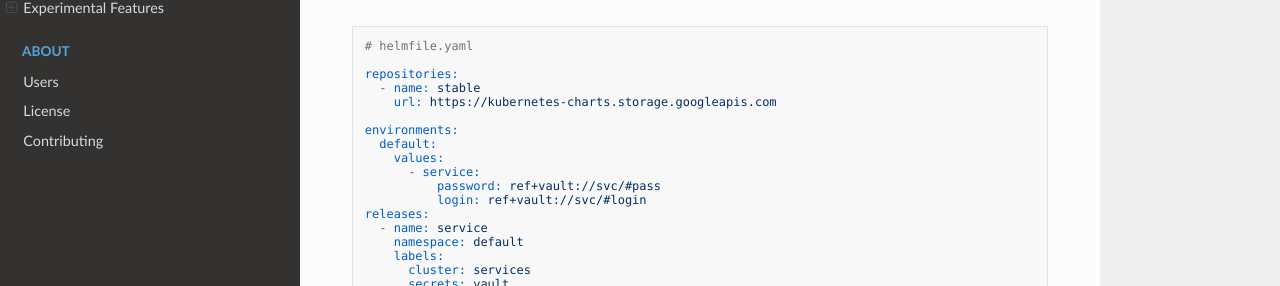
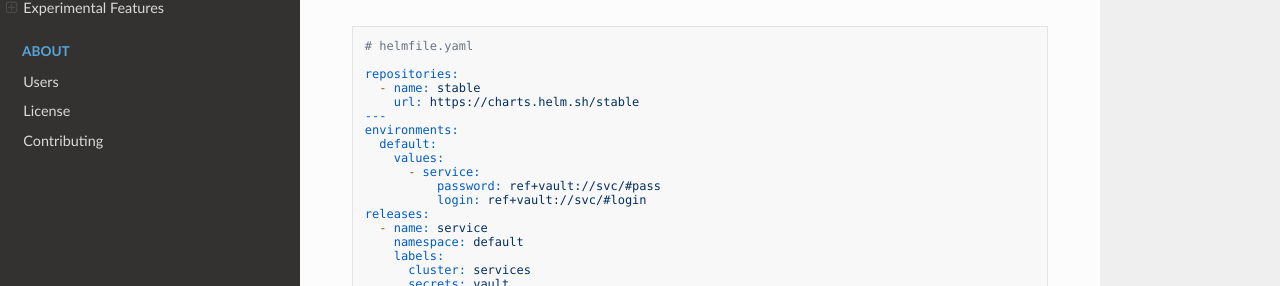
Before and after one commit to alex-tw-lam/helmfile, an MkDocs documentation site: the page built from docs/remote-secrets.md, in a window 1280 px wide and 1364 px high. Shown: the part 468-754 px from the top of the window. Built offline with MkDocs 1.6.1, drawn with Linux system fonts in a browser that asks for light colours; nearby versions of some CDN libraries; part of the change alters nothing that is shown.

Commit message:
update example chart URL in remote-secrets doc (#1809)
update example chart URL

Signed-off-by: David Neeley <david.neeley@motorolasolutions.com>
Co-authored-by: David Neeley <david.neeley@motorolasolutions.com>

```diff
--- a/docs/remote-secrets.md
+++ b/docs/remote-secrets.md
@@ -17,8 +17,8 @@ To fetch single key from remote secret storage you can use `fetchSecretValue` te
 
 repositories:
   - name: stable
-    url: https://kubernetes-charts.storage.googleapis.com
-
+    url: https://charts.helm.sh/stable
+---
 environments:
   default:
     values:
```
